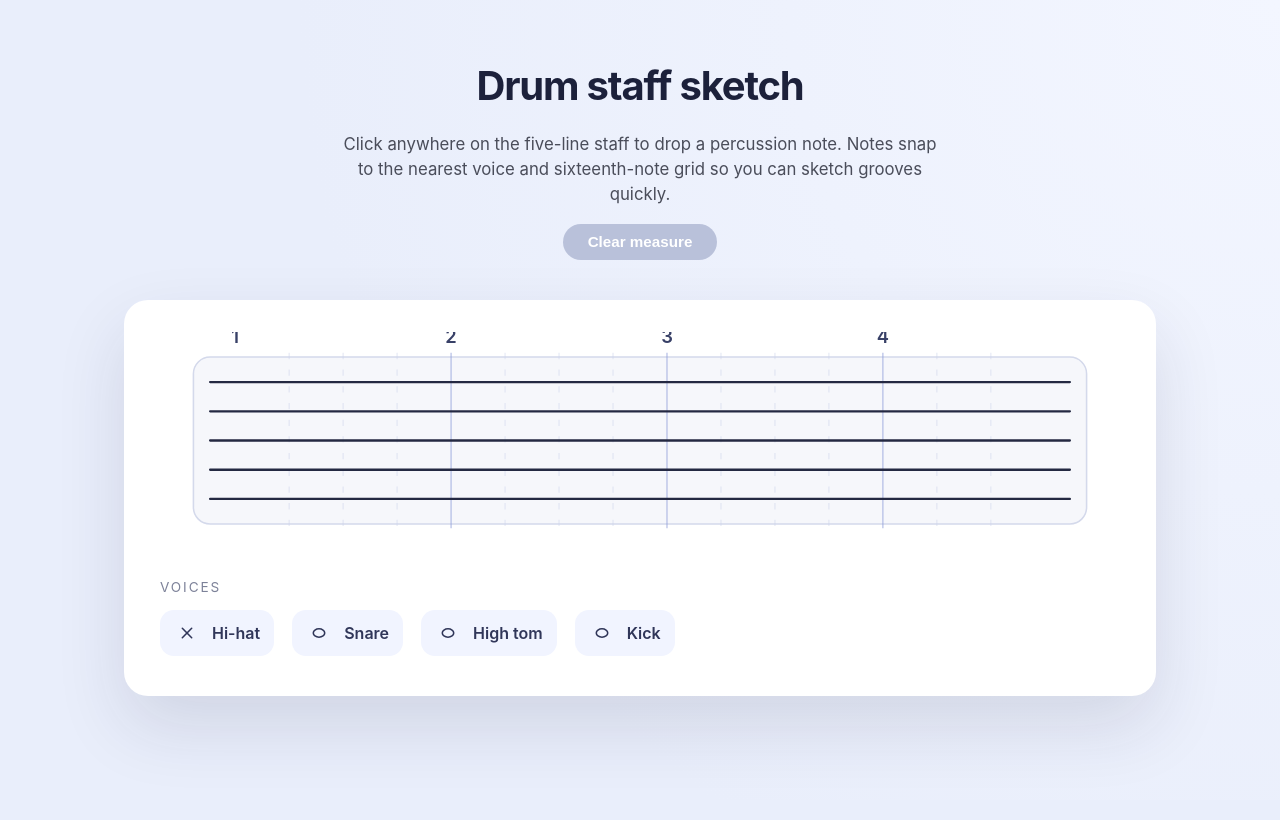
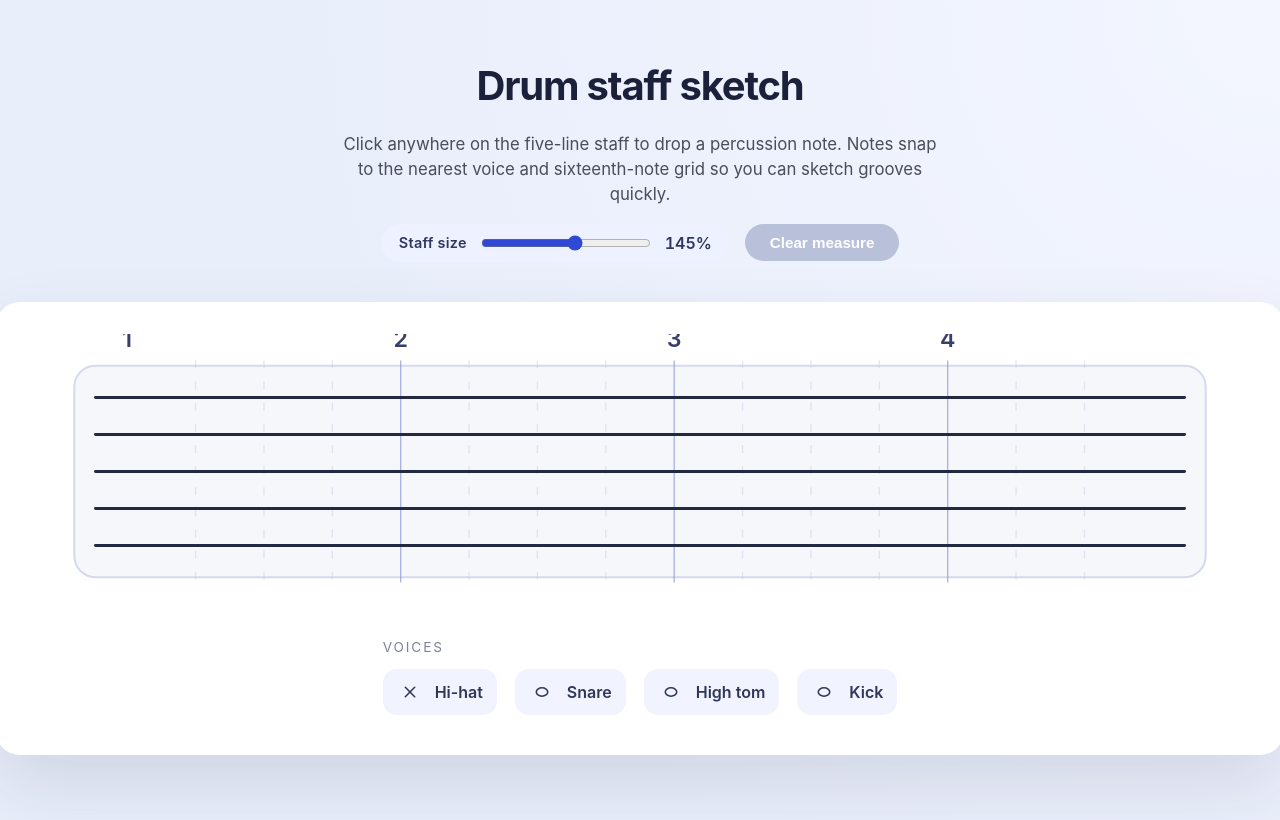
Before and after one commit to chosundeveloper/drumsheet, a React (Vite) app: page / in a window 1280 px wide. Shown: the top 820 px of the page. Built offline with nearby package versions, Linux system fonts and the light colour scheme.

Commit message:
Add adjustable staff zoom control

```diff
--- a/src/App.css
+++ b/src/App.css
@@ -30,7 +30,10 @@
 
 .controls {
   display: flex;
+  align-items: center;
   justify-content: center;
+  flex-wrap: wrap;
+  gap: 16px;
 }
 
 .controls button {
@@ -57,8 +60,35 @@
   box-shadow: none;
 }
 
+.zoom-control {
+  display: flex;
+  align-items: center;
+  gap: 12px;
+  padding: 0.45em 1.1em;
+  border-radius: 999px;
+  background: #eef1ff;
+  color: #2f3761;
+  font-weight: 600;
+}
+
+.zoom-control span:first-child {
+  font-size: 0.9rem;
+  letter-spacing: 0.02em;
+}
+
+.zoom-control input[type='range'] {
+  width: 170px;
+  accent-color: #2f48d6;
+}
+
+.zoom-control-value {
+  min-width: 46px;
+  text-align: right;
+  font-variant-numeric: tabular-nums;
+}
+
 .staff-card {
-  width: min(960px, 100%);
+  width: min(1280px, 100%);
   background: #ffffff;
   border-radius: 24px;
   padding: 32px 36px 40px;
@@ -66,10 +96,10 @@
   display: flex;
   flex-direction: column;
   gap: 28px;
+  align-items: center;
 }
 
 .staff {
-  width: 100%;
   height: auto;
   cursor: crosshair;
 }
@@ -194,4 +224,14 @@
   .staff-card {
     padding: 24px 20px 32px;
   }
+
+  .zoom-control {
+    width: 100%;
+    justify-content: center;
+  }
+
+  .zoom-control input[type='range'] {
+    width: 100%;
+    max-width: 220px;
+  }
 }
--- a/src/App.tsx
+++ b/src/App.tsx
@@ -1,4 +1,5 @@
 import { useMemo, useRef, useState } from 'react'
+import type { ChangeEvent } from 'react'
 import './App.css'
 
 const NOTE_ROWS = [
@@ -24,6 +25,13 @@ const STAFF = {
   lines: 5,
   subdivisions: 16,
   beats: 4,
+} as const
+
+const ZOOM = {
+  min: 1,
+  max: 1.8,
+  step: 0.05,
+  default: 1.45,
 } as const
 
 const topLineY = STAFF.paddingY
@@ -52,6 +60,10 @@ function App() {
   const svgRef = useRef<SVGSVGElement | null>(null)
   const [notes, setNotes] = useState<PlacedNote[]>([])
   const [hoverSlot, setHoverSlot] = useState<PlacedNote | null>(null)
+  const [zoom, setZoom] = useState<number>(ZOOM.default)
+
+  const scaledWidth = Math.round(STAFF.width * zoom)
+  const zoomLabel = `${Math.round(zoom * 100)}%`
 
   const rowsById = useMemo(() => {
     const map = new Map<NoteRowId, NoteRow>()
@@ -134,6 +146,10 @@ function App() {
     setNotes([])
   }
 
+  const handleZoomChange = (event: ChangeEvent<HTMLInputElement>) => {
+    setZoom(Number(event.target.value))
+  }
+
   const renderNote = (note: PlacedNote, key: string, isPreview = false) => {
     const row = rowsById.get(note.rowId)
     if (!row) {
@@ -188,6 +204,19 @@ function App() {
           nearest voice and sixteenth-note grid so you can sketch grooves quickly.
         </p>
         <div className="controls">
+          <label className="zoom-control">
+            <span>Staff size</span>
+            <input
+              type="range"
+              min={ZOOM.min}
+              max={ZOOM.max}
+              step={ZOOM.step}
+              value={zoom}
+              onChange={handleZoomChange}
+              aria-label="Adjust staff size"
+            />
+            <span className="zoom-control-value">{zoomLabel}</span>
+          </label>
           <button type="button" onClick={handleClear} disabled={notes.length === 0}>
             Clear measure
           </button>
@@ -202,6 +231,7 @@ function App() {
           onMouseMove={handlePointerMove}
           onMouseLeave={handleMouseLeave}
           onClick={handleClick}
+          style={{ width: `${scaledWidth}px`, maxWidth: '100%' }}
         >
           <rect
             x={32}
```
